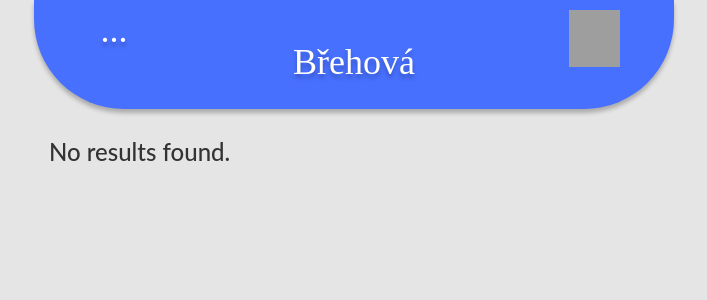
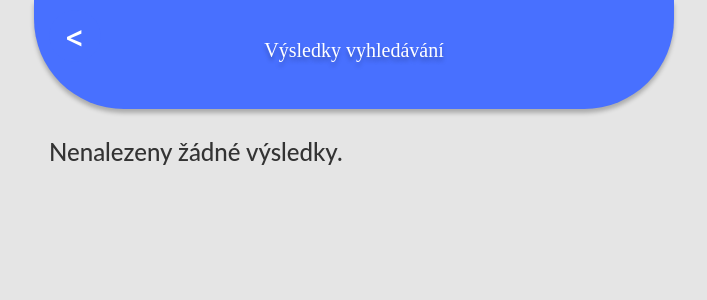
Before and after one commit to jiri99/FJFI_map, a Django app: page /search/ in a window 1280 px wide. Shown: the top 300 px of the page, without its empty margins (286-993 px from the left). Run offline with Django 4.2, Linux system fonts and the light colour scheme; some libraries are stand-ins or nearby versions; grey boxes are pictures that could not be loaded.

Commit message:
Search bar layout modification

```diff
--- a/develop/static/develop/css/styles.css
+++ b/develop/static/develop/css/styles.css
@@ -269,6 +269,20 @@ li {
     text-shadow: 0px 4px 4px rgba(0, 0, 0, 0.25);
 }
 
+.header_text_long {
+    margin-top: 30px;
+
+    font-family: 'Ubuntu';
+    font-style: normal;
+    font-weight: 400;
+    font-size: 20px;
+    line-height: 41px;
+
+    color: #FFFFFF;
+
+    text-shadow: 0px 4px 4px rgba(0, 0, 0, 0.25);
+}
+
 .header_menu_link {
     font-family: 'Ubuntu';
     font-style: normal;
--- a/develop/templates/develop/room_search.html
+++ b/develop/templates/develop/room_search.html
@@ -33,7 +33,7 @@
                     </div>
                     <div class="col-md-3 col-sm-3 col-xs-3">
                         <div class="row top-buffer_extendede">
-                            <button type="button" class="btn btn-search btn-square-sm btn-square-xs">
+                            <button type="submit" class="btn btn-search btn-square-sm btn-square-xs">
                                 <img src="/static/develop/icon/search_icon.svg" width=100% height=100% />
                             </button>
                         </div>
--- a/develop/templates/develop/search.html
+++ b/develop/templates/develop/search.html
@@ -8,6 +8,7 @@
     <link rel="stylesheet" href="https://maxcdn.bootstrapcdn.com/bootstrap/3.4.1/css/bootstrap.min.css">
     <script src="https://ajax.googleapis.com/ajax/libs/jquery/3.6.0/jquery.min.js"></script>
     <script src="https://maxcdn.bootstrapcdn.com/bootstrap/3.4.1/js/bootstrap.min.js"></script>
+    <script src="{% static '/develop/js/functions.js' %}"></script>
     <link rel="stylesheet" href="{% static '/develop/css/styles.css' %}">
 </head>
 
@@ -15,20 +16,13 @@
     <div class="col-md-6 col-sm-6 col-xs-12 col-sm-offset-3 col-md-offset-3">
         <div class="row">
             <div class="header">
-                <div class="col-md-3 col-sm-3 col-xs-4">
-                    <div class="text-center top-buffer">
-                        <a class="header_menu_link text-center" onclick="openNav()">...</a>
+                <div class="col-md-3 col-sm-3 col-xs-3">
+                    <div class="top-buffer">
+                        <button onclick="back()" type="button" class="btn btn-menu-search btn-square-md"><</button>
                     </div>
                 </div>
                 <div class="col-md-6 col-sm-6 col-xs-4">
-                    <p class="header_text text-center">Břehová</p>
-                </div>
-                <div class="col-md-3 col-sm-3 col-xs-4">
-                    <div class="text-center top-buffer">
-                        <a>
-                            <img src="/static/develop/icon/info_icon.svg" width="51px" height="57px" />
-                        </a>
-                    </div>
+                    <p class="header_text_long text-center">Výsledky vyhledávání</p>
                 </div>
             </div>
         </div>
@@ -43,7 +37,7 @@
                     {% endfor %}
                     <hr class="search">
                 {% else %}
-                    <h3>No results found.</h3>
+                    <h3>Nenalezeny žádné výsledky.</h3>
                 {% endif %}
             </div>
         </div>
```
Also changed, not shown: db.sqlite3 (added), img_generator/db.sqlite3 (added), 1 other file.
